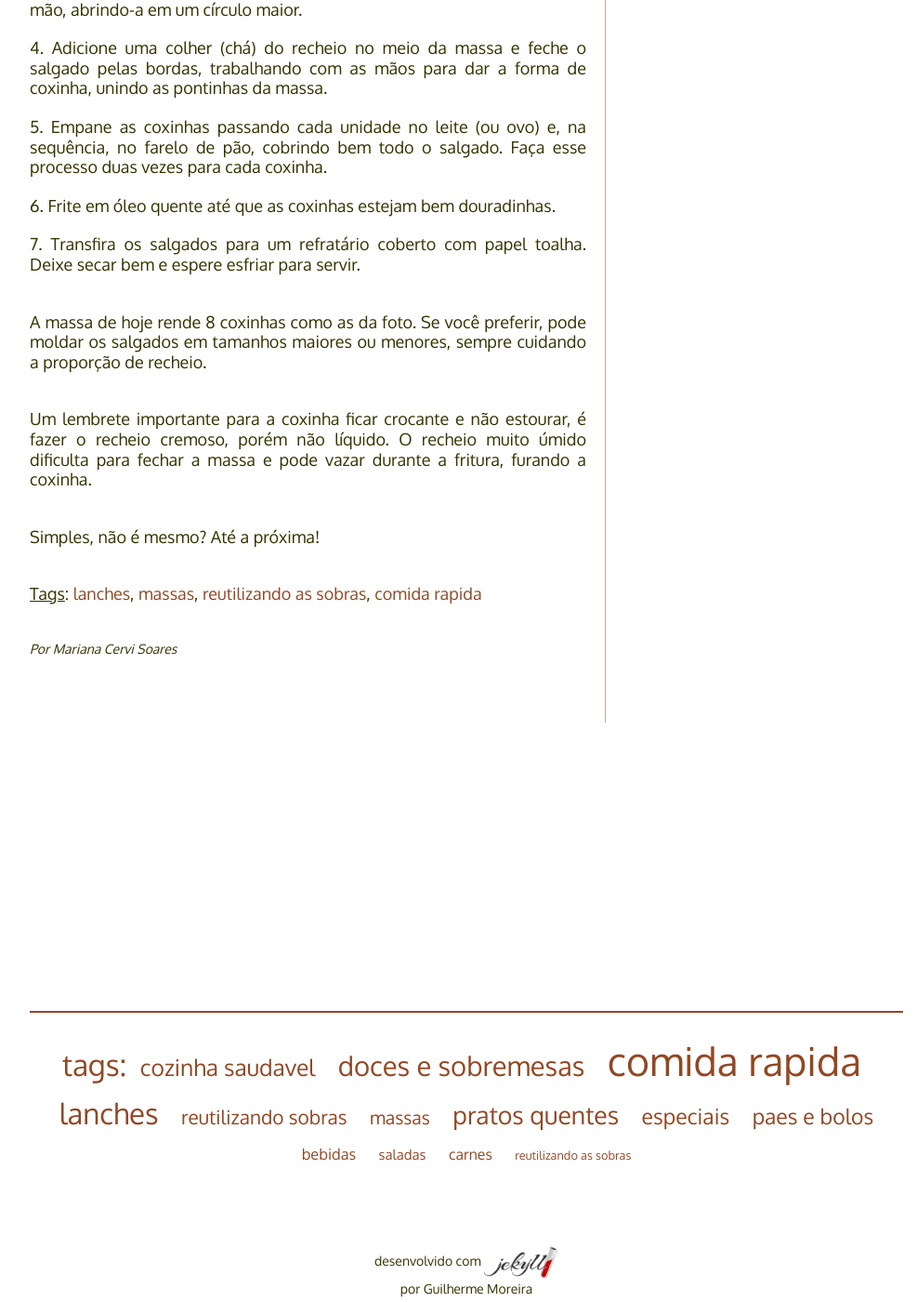
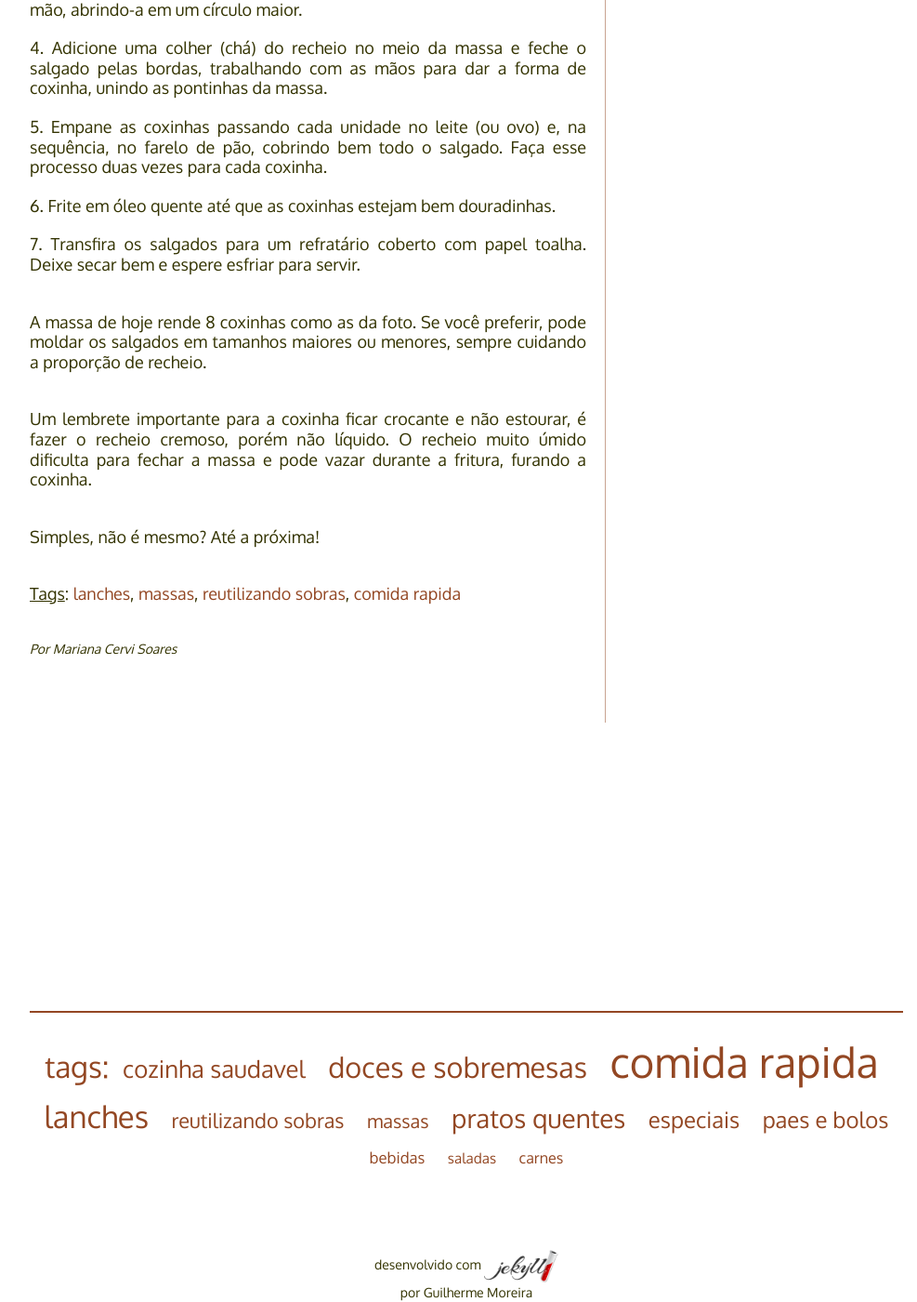
Before and after one commit to PaneladePau/paneladepau-jekyll-blog, a Jekyll site: the page built from _posts/2015-08-08-coxinha-fácil.md, in a window 1280 px wide and 1400 px high, scrolled down 1503 px. Shown: the whole window at 93% size, without its empty margins (138-1125 px from the left). Built offline with Jekyll 4.4.1, drawn with Linux system fonts in a browser that asks for light colours; nearby versions of some CDN libraries; some web fonts are replaced; Markdown is read by kramdown in place of the engine named in the settings.

Commit message:
“update”

```diff
--- a/_posts/2015-08-08-coxinha-fácil.md
+++ b/_posts/2015-08-08-coxinha-fácil.md
@@ -1,7 +1,7 @@
 ---
 titulo: Coxinha fácil
 imgdestaque: coxinha-facil.jpg
-tags: [lanches, massas, reutilizando as sobras, comida rapida]
+tags: [lanches, massas, reutilizando sobras, comida rapida]
 imagem2: nome-da-imagem-2.jpg
 legendaimg2: Legenda da imagem 2
 ---
```
Also changed, not shown: img/fotos-dos-posts/torta-facil-de-sorvete.jpg.
